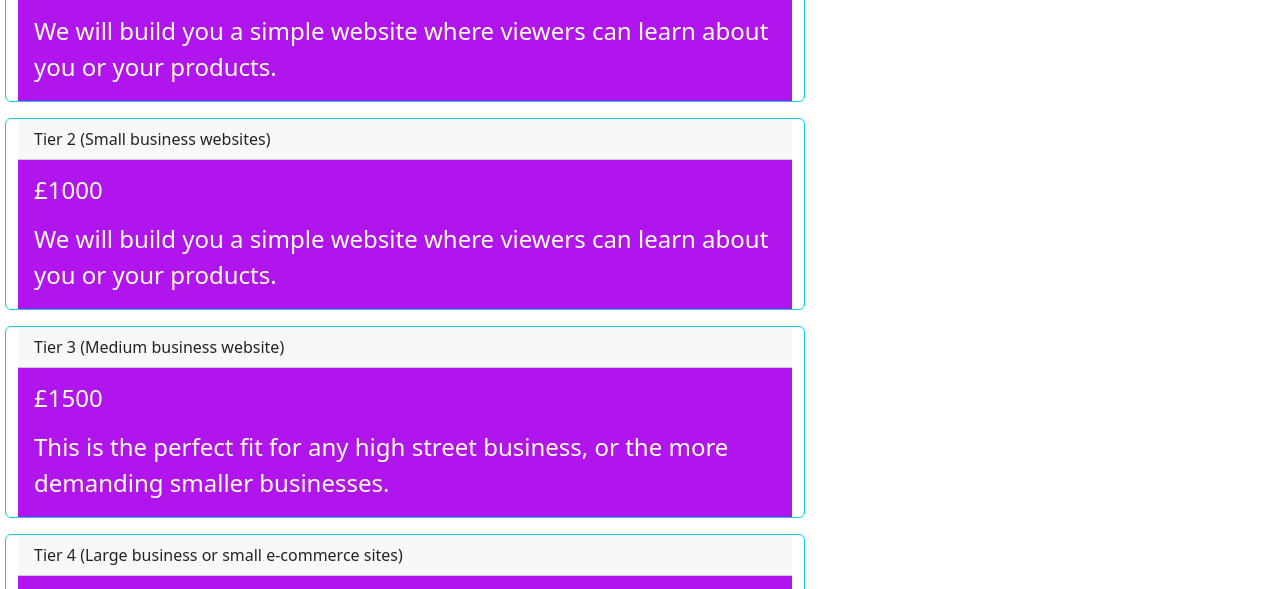
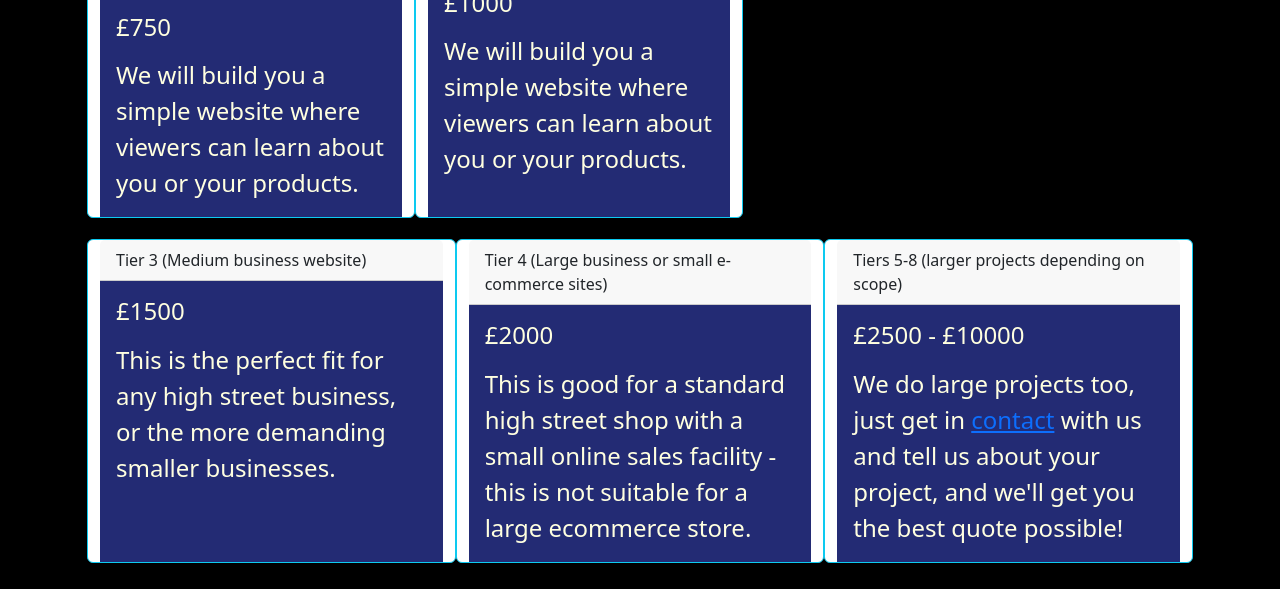
Before and after one commit to MelissaBuckingham/MelissaBuckinghamWebDevelopment, a website: page prices.html in a window 1280 px wide. Shown: the part 197-786 px from the top of the page. Drawn offline with nearby package versions, Linux system fonts and the light colour scheme.

Commit message:
gave a simple black background, tidied up a lot of the visual UX

```diff
--- a/css/style.css
+++ b/css/style.css
@@ -1,14 +1,18 @@
 
-p {
+p, li {
     color: lightyellow;
     font-size: x-large;
 }
 body {
     background: linear-gradient(rgba(255, 255, 255, 0.5), rgba(255, 255, 255, 0.5)),
-                url("/images/background.jpg")
+                url("/images/background.jpg");
+    margin: 20px;
 }
 nav {
     float: top right;
+}
+h1{
+    color: fuchsia;
 }
 h2{
     color:fuchsia;
@@ -131,7 +135,7 @@ footer{
 }
 
 .card-body{
-    background-color: #b115ee;
+    background-color: #0d1666e7;
 }
 
 /* Testimonials */
--- a/prices.html
+++ b/prices.html
@@ -13,7 +13,7 @@
     <title>Melissa Buckingham Web Development</title>
     <style>
         body {
-        background: url('/images/background3.png')
+        background: black
                  }
     </style>
 </head>
@@ -37,38 +37,40 @@
             </li>
         </ul>
     </nav>
-
+    <div class="container">
         <div class="row">
             <h3>Web Design</h3>
-        <div class="card border-info mb-3" style="max-width: 50rem;">
+            <div class="card border-info mb-3 col" style="max-width: 50rem;">
                 <div class="card-header">Tier 1 (personal or very simple websites)</div>
                 <div class="card-body text-info">
                     <h5 class="card-title"><p>&pound;750</p></h5>
                     <p class="card-text">We will build you a simple website where viewers can learn about you or your products.</p>
                 </div>
             </div>
-        <div class="card border-info mb-3" style="max-width: 50rem;">
+            <div class="card border-info mb-3 col" style="max-width: 50rem;">
                 <div class="card-header">Tier 2 (Small business websites)</div>
                 <div class="card-body text-info">
                     <h5 class="card-title"><p>&pound;1000</p></h5>
                     <p class="card-text">We will build you a simple website where viewers can learn about you or your products.</p>
                 </div>
             </div>
-        <div class="card border-info mb-3" style="max-width: 50rem;">
+        </div>
+        <div class="row">
+            <div class="card border-info mb-3 col" style="max-width: 50rem;">
                 <div class="card-header">Tier 3 (Medium business website)</div>
                 <div class="card-body text-info">
                     <h5 class="card-title"><p>&pound;1500</p></h5>
                     <p class="card-text">This is the perfect fit for any high street business, or the more demanding smaller businesses.</p>
                 </div>
             </div>
-        <div class="card border-info mb-3" style="max-width: 50rem;">
+            <div class="card border-info mb-3 col" style="max-width: 50rem;">
                 <div class="card-header">Tier 4 (Large business or small e-commerce sites)</div>
                 <div class="card-body text-info">
                     <h5 class="card-title"><p>&pound;2000</p></h5>
                     <p class="card-text">This is good for a standard high street shop with a small online sales facility - this is not suitable for a large ecommerce store.</p>
                 </div>
             </div>
-        <div class="card border-info mb-3" style="max-width: 50rem;">
+            <div class="card border-info mb-3 col" style="max-width: 50rem;">
                 <div class="card-header">Tiers 5-8 (larger projects depending on scope)</div>
                 <div class="card-body text-info">
                     <h5 class="card-title"><p>&pound;2500 - &pound;10000</p></h5>
```
Also changed, not shown: about.html (+2 -2 lines), index.html (+1 -1 lines), portfolio.html (+10 -5 lines). Lines whose indentation alone changed are shown as unchanged.
